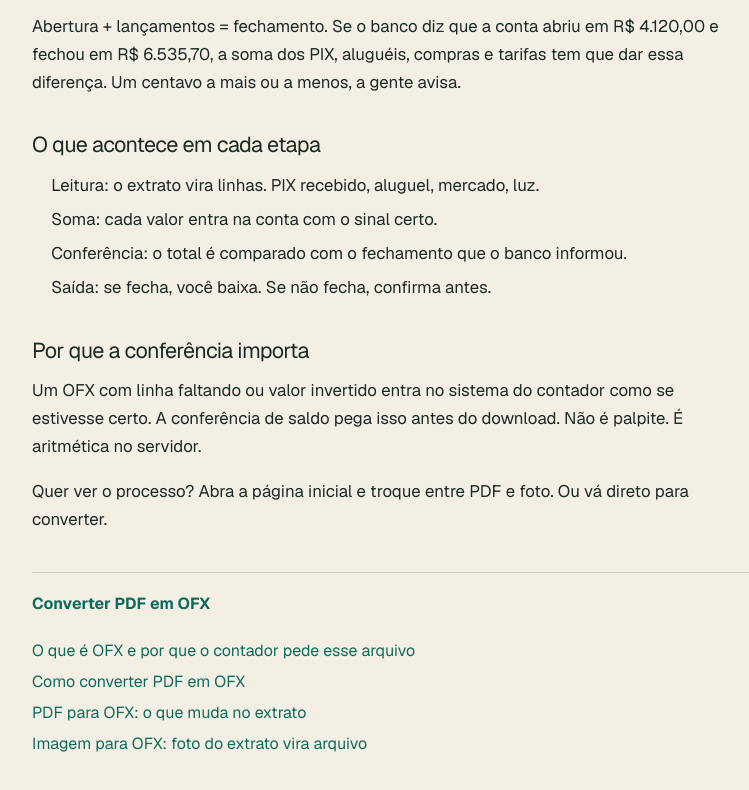
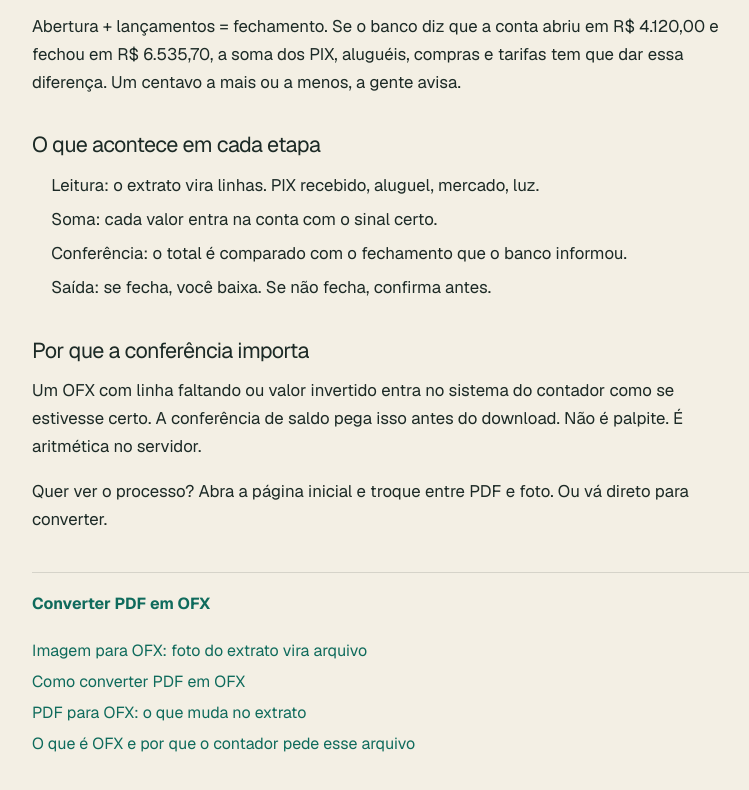
Before and after one commit to mateusnava/confere-ofx, a Next.js app: page /artigos/como-funciona-a-conversao in a window 1280 px wide. Shown: the part 419-1209 px from the top of the page, without its empty margins (248-997 px from the left). Built offline with nearby package versions, Linux system fonts and the light colour scheme.

Commit message:
fix: Sort related articles by date
Co-authored-by: Cursor <cursoragent@cursor.com>

```diff
--- a/src/app/artigos/[slug]/page.tsx
+++ b/src/app/artigos/[slug]/page.tsx
@@ -34,7 +34,9 @@ export default async function ArtigoPage({
     notFound();
   }
 
-  const others = ARTICLES.filter((item) => item.slug !== article.slug);
+  const others = ARTICLES.filter((item) => item.slug !== article.slug).sort(
+    (a, b) => b.date.localeCompare(a.date),
+  );
 
   return (
     <main className="artigos">
```
